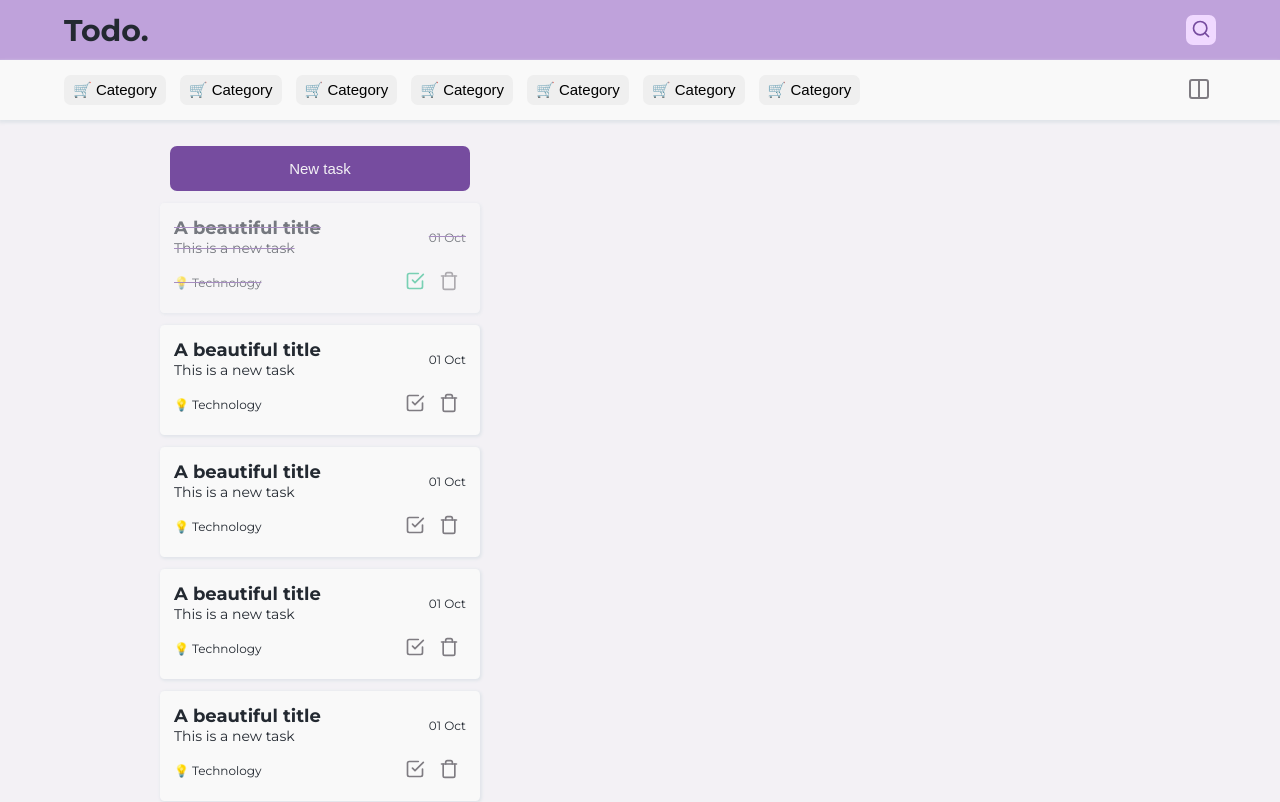
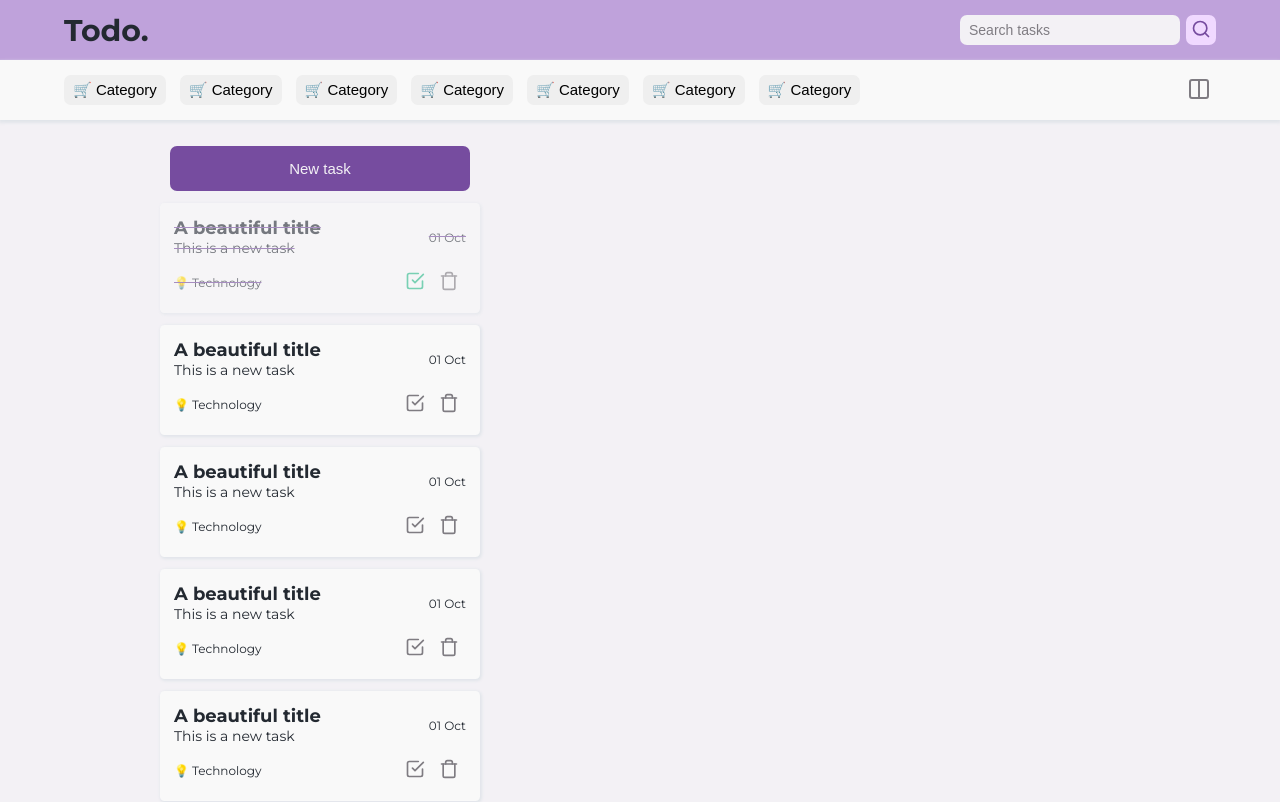
Before and after one commit to mxrold/kirapp, a React app: page / in a window 1280 px wide. Shown: the top 802 px of the page. Built offline with nearby package versions, Linux system fonts and the light colour scheme.

Commit message:
:sparkles: Input search

```diff
--- a/src/components/Header/index.jsx
+++ b/src/components/Header/index.jsx
@@ -1,5 +1,5 @@
-import { Container, SubContainer, Logo, Div, Button } from "./styles"
-import { FiSearch } from 'react-icons/fi'
+import { Search } from '../Search'
+import { Container, SubContainer, Logo, Div } from "./styles"
 
 export const Header = () => {
   return (
@@ -7,9 +7,7 @@ export const Header = () => {
       <SubContainer>
         <Logo>Todo.</Logo>
         <Div>
-          <Button>
-            <FiSearch size='20px' />
-          </Button>
+          <Search />
         </Div>
       </SubContainer>
     </Container>
--- a/src/components/Header/styles.js
+++ b/src/components/Header/styles.js
@@ -24,15 +24,9 @@ export const Logo = styled.h1`
 `
 
 export const Div = styled.div`
-
+  display: flex;
+  justify-content: center;
+  align-items: center;
+  width: max-content;
+  height: 30px;
 `
-
-export const Button = styled.button`
-  width: 30px;
-  height: 30px;
-  background-color: ${Colors.lightPurple};
-  border-radius: 7px;
-  & svg {
-    color: ${Colors.darkPurple};
-  }
-`
--- /dev/null
+++ b/src/components/Search/index.jsx
@@ -0,0 +1,40 @@
+import { useState, useEffect } from 'react'
+import { FiSearch } from 'react-icons/fi'
+import { Input, Button } from "./styles"
+
+export const Search = () => {
+  const [isMobile, setIsMobile] = useState(() => {
+    if (window.innerWidth > 480) {
+      return true
+    } else {
+      return false
+    }
+  })
+  const [showInput, setShowInput] = useState(false)
+
+  useEffect(() => {
+    const handleResize = () => window.innerWidth > 480 ? setIsMobile(true) : setIsMobile(false)
+
+    window.addEventListener('resize', handleResize)
+  })
+
+  const handleShowInput = () => {
+    isMobile === false ? setShowInput(!showInput) : setShowInput(false)
+  }
+
+  console.log('primer estado', isMobile)
+
+  return (
+    <>
+      <Input
+        show={isMobile}
+        open={showInput}
+        type="text"
+        placeholder="Search tasks"
+      />
+      <Button onClick={handleShowInput} >
+        <FiSearch size='20px' />
+      </Button>
+    </>
+  )
+}
--- /dev/null
+++ b/src/components/Search/styles.js
@@ -0,0 +1,41 @@
+import styled, { css } from "styled-components"
+import { Colors } from '../../styles/Colors'
+
+export const Input = styled.input`
+  display: none;
+  ${props => props.show && css`
+    display: block;
+  `}
+  ${props => props.open && css`
+    display: block;
+  `}
+  z-index: 1;
+  width: 220px;
+  height: 30px;
+  margin-right: 6px;
+  padding-left: 9px;
+  background-color: ${Colors.lightGray};
+  color: ${Colors.darkGray};
+  border-radius: 7px;
+  border: none;
+  outline: none;
+  &::placeholder {
+    font-size: 1.4rem;
+    color: ${Colors.mediumGray};
+  }
+  &:focus-within {
+    width: 222px;
+    height: 32px;
+    border: 2px solid ${Colors.darkPurple};
+  }
+`
+
+export const Button = styled.button`
+  width: 30px;
+  height: 30px;
+  background-color: ${Colors.lightPurple};
+  border-radius: 7px;
+  & svg {
+    color: ${Colors.darkPurple};
+  }
+`
```
